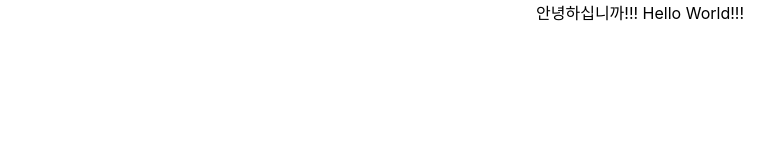
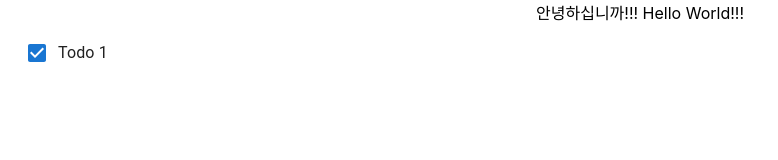
Before and after one commit to BearWithpy/Webkit640_Todo.v2_Front, a React (Create React App) app: page / in a window 1280 px wide. Shown: the top 160 px of the page, without its empty margins (0-778 px from the left). Built offline with nearby package versions, Linux system fonts and the light colour scheme.

Commit message:
functional props, state

```diff
--- a/src/App.js
+++ b/src/App.js
@@ -7,18 +7,11 @@ import React from "react"
 import Hello from "./Hello"
 
 const App = () => {
-    // const todoItems = this.state.items.length > 0 && (
-    //     <Paper style={{ margin: 16 }}>
-    //         <List>
-    //             {this.state.items.map((item, idx) => (
-    //                 <Todo item={item} key={item.id} />
-    //             ))}
-    //         </List>
-    //     </Paper>
-    // )
+    const item = { id: 0, title: "Todo 1", done: true }
     return (
         <div className="App">
             <Hello />
+            <Todo item={item} />
         </div>
     )
 }
--- a/src/Todo.js
+++ b/src/Todo.js
@@ -1,25 +1,18 @@
 import { Checkbox, InputBase, ListItem, ListItemText } from "@mui/material"
 
-import React, { Component } from "react"
+import React from "react"
 
-class Todo extends Component {
-    constructor(props) {
-        super(props)
-        this.state = {
-            item: props.item,
-        }
-    }
-    render() {
+const Todo = (props) => {
     return (
         <ListItem>
-                <Checkbox checked={this.state.item.done} />
+            <Checkbox checked={props.item.done} />
             <ListItemText>
                 <InputBase
                     inputProps={{ "aria-label": "naked" }}
                     type="text"
-                        id={String(this.state.item.id)}
-                        name={String(this.state.item.id)}
-                        value={this.state.item.title}
+                    id={String(props.item.id)}
+                    name={String(props.item.id)}
+                    value={props.item.title}
                     multiline={true}
                     fullWidth={true}
                 />
@@ -27,6 +20,5 @@ class Todo extends Component {
         </ListItem>
     )
 }
-}
 
 export default Todo
```
Lines whose indentation alone changed are shown as unchanged.
